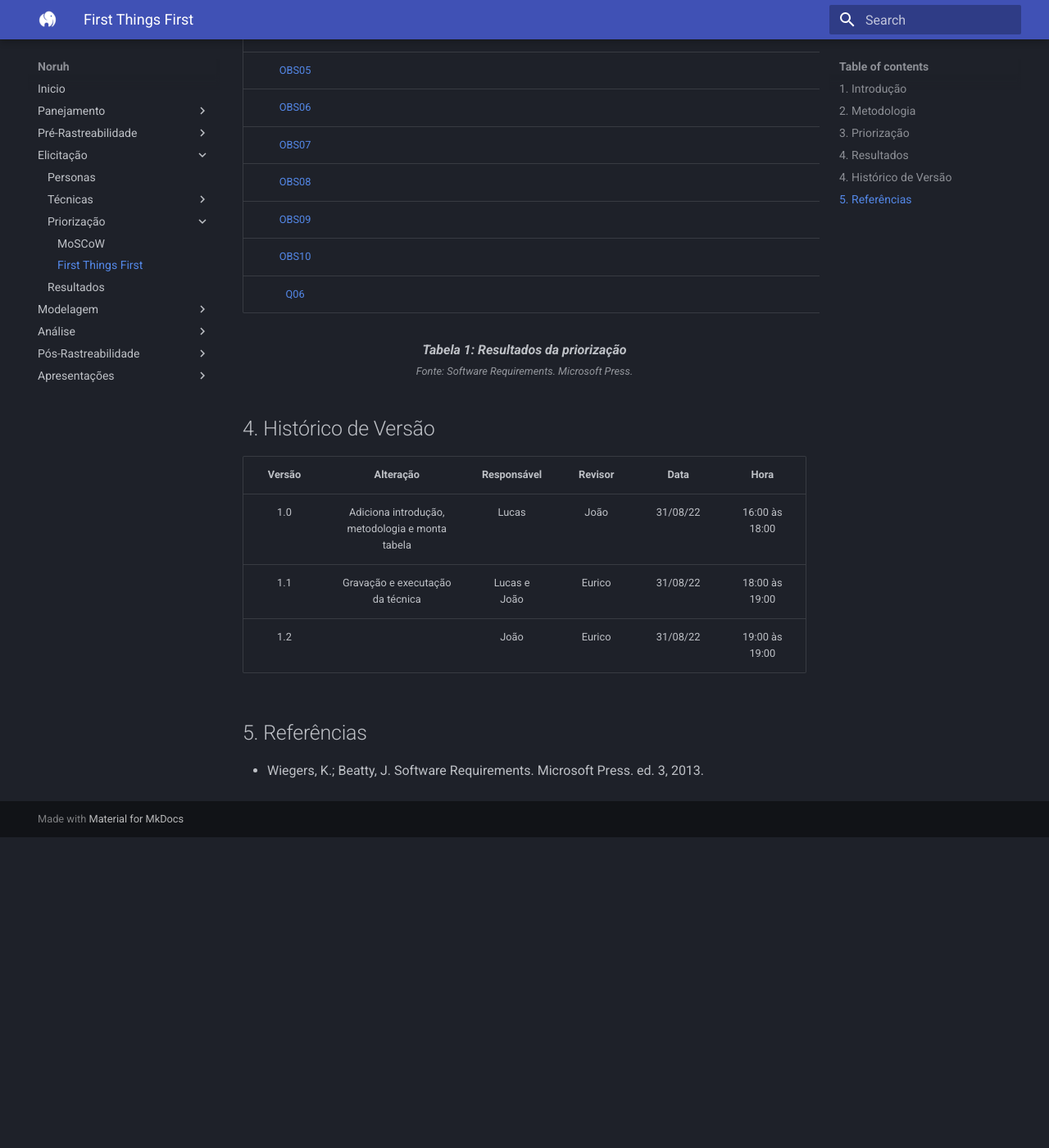
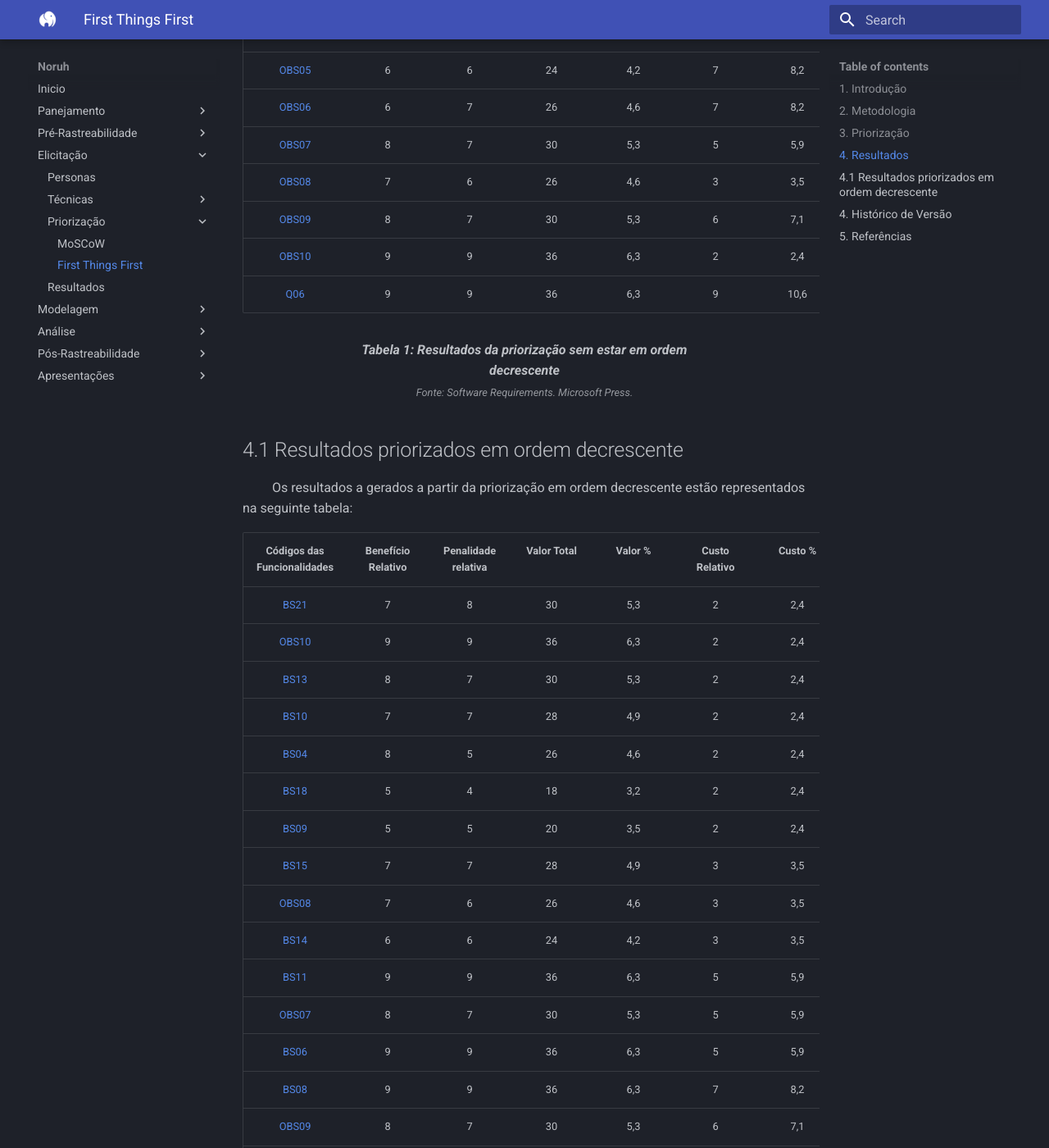
Before and after one commit to Thiab394/2022.1-Noruh, an MkDocs documentation site: the page built from docs/elicitacao/priorizacao/firstThingsFirst.md, in a window 1280 px wide and 1400 px high, scrolled down 2179 px. Shown: the whole window at 82% size. Built offline with MkDocs 1.6.1 and Material for MkDocs 9.7.7, drawn with Linux system fonts in a browser that asks for light colours; before the commit the page ends 3200 px from its top, so only the background shows below that; some of the changed text lies outside the part shown.

Commit message:
Adicionando tabela de priorizacao firstthingsfirst

```diff
--- a/docs/elicitacao/priorizacao/firstThingsFirst.md
+++ b/docs/elicitacao/priorizacao/firstThingsFirst.md
@@ -37,29 +37,60 @@
 
 | Códigos das Funcionalidades | Benefício Relativo | Penalidade relativa | Valor Total | Valor % | Custo Relativo | Custo % | Risco Relativo | Risco % | Prioridade |
 | :-------------------------: | :----------------: | :-----------------: | :---------: | :-----: | :------------: | :-----: | :------------: | :-----: | :--------: |
-| [BS04](../tecnicas/brainstorm/#4-resultados)  |      |     |      |   |               |    |               |   |      |
-| [BS06](../tecnicas/brainstorm/#4-resultados)  |      |     |      |   |               |    |               |   |      |
-| [BS08](../tecnicas/brainstorm/#4-resultados)  |      |     |      |   |               |    |               |   |      |
-| [BS09](../tecnicas/brainstorm/#4-resultados)  |      |     |      |   |               |    |               |   |      |
-| [BS10](../tecnicas/brainstorm/#4-resultados)  |      |     |      |   |               |    |               |   |      |
-| [BS11](../tecnicas/brainstorm/#4-resultados) |      |     |      |   |               |    |               |   |      |
-| [BS13](../tecnicas/brainstorm/#4-resultados) |      |     |      |   |               |    |               |   |      |
-| [BS14](../tecnicas/brainstorm/#4-resultados) |      |     |      |   |               |    |               |   |      |
-| [BS15](../tecnicas/brainstorm/#4-resultados) |      |     |      |   |               |    |               |   |      |
-| [BS16](../tecnicas/brainstorm/#4-resultados) |      |     |      |   |               |    |               |   |      |
-| [BS18](../tecnicas/brainstorm/#4-resultados) |      |     |      |   |               |    |               |   |      |
-| [BS21](../tecnicas/brainstorm/#4-resultados) |      |     |      |   |               |    |               |   |      |
-| [OBS02](../tecnicas/observacao/#4-resultados) |      |     |      |   |               |    |               |   |      |
-| [OBS05](../tecnicas/observacao/#4-resultados) |      |     |      |   |               |    |               |   |      |
-| [OBS06](../tecnicas/observacao/#4-resultados) |      |     |      |   |               |    |               |   |      |
-| [OBS07](../tecnicas/observacao/#4-resultados) |      |     |      |   |               |    |               |   |      |
-| [OBS08](../tecnicas/observacao/#4-resultados) |      |     |      |   |               |    |               |   |      |
-| [OBS09](../tecnicas/observacao/#4-resultados) |      |     |      |   |               |    |               |   |      |
-| [OBS10](../tecnicas/observacao/#4-resultados) |      |     |      |   |               |    |               |   |      |
-| [Q06](../tecnicas/questionario/#4-resultado) |      |     |      |   |               |    |               |   |      |
+| [BS04](../tecnicas/brainstorm/#4-resultados)  |   8   |   5  | 26     | 4,6  |      2         |    2,4|   2            |   2,3|0,986      |
+| [BS06](../tecnicas/brainstorm/#4-resultados)  |    9  |   9  |  36    |  6,3 |      5         |    5,9|   8            |   9,1|0,422      |
+| [BS08](../tecnicas/brainstorm/#4-resultados)  |     9 |  9   |   36   |  6,3 |      7         |    8,2|   7            |   8,0|0,390      |
+| [BS09](../tecnicas/brainstorm/#4-resultados)  |     5 |  5   |    20  |  3,5 |      2         |    2,4|   2            |   2,3|0,759      |
+| [BS10](../tecnicas/brainstorm/#4-resultados)  |     7 |  7   |     28 |  4,9 |      2         |    2,4|   2            |   2,3|1,062      |
+| [BS11](../tecnicas/brainstorm/#4-resultados) |      9|   9  |     36 |  6,3 |        5       |    5,9|    4           |   4,5|0,606      |
+| [BS13](../tecnicas/brainstorm/#4-resultados) |      8|   7  |     30 |  5,3 |        2       |    2,4|    2           |   2,3|1,138      |
+| [BS14](../tecnicas/brainstorm/#4-resultados) |      6|   6  |     24 |  4,2 |        3       |    3,5|    3           |   3,4|0,607      |
+| [BS15](../tecnicas/brainstorm/#4-resultados) |      7|   7  |     28 |  4,9 |       3        |    3,5|    3           |   3,4|0,708      |
+| [BS16](../tecnicas/brainstorm/#4-resultados) |      6|   6  |     24 |  4,2 |       6        |    7,1|    4           |   4,5|0,363      |
+| [BS18](../tecnicas/brainstorm/#4-resultados) |      5|   4  |     18 |  3,2 |       2        |   2,4 |    1           |   1,1|0,905      |
+| [BS21](../tecnicas/brainstorm/#4-resultados) |      7|   8  |     30 |  5,3 |       2        |   2,4 |    1           |   1,1|1,508      |
+| [OBS02](../tecnicas/observacao/#4-resultados) |      7|  6   |    26  |  4,6 |      5         |   5,9 |   8            |   9,1|0,305      |
+| [OBS05](../tecnicas/observacao/#4-resultados) |      6|  6   |     24 |  4,2 |      7         |   8,2 |   8            |  9,1 |0,243      |
+| [OBS06](../tecnicas/observacao/#4-resultados) |      6| 7   |     26 |  4,6 |       7        |   8,2 |    8           |  9,1 |0,263      |
+| [OBS07](../tecnicas/observacao/#4-resultados) |      8| 7   |     30 |  5,3 |       5        |   5,9 |    5           |  5,7 |0,455      |
+| [OBS08](../tecnicas/observacao/#4-resultados) |      7| 6   |     26 |  4,6 |       3        |   3,5 |    3           |  3,4 |0,657      |
+| [OBS09](../tecnicas/observacao/#4-resultados) |      8| 7   |     30 |  5,3 |       6        |   7,1 |    6           |  6,8 |0,379      |
+| [OBS10](../tecnicas/observacao/#4-resultados) |      9| 9   |     36 |  6,3 |       2        |  2,4  |    2           | 2,3  |1,365      |
+| [Q06](../tecnicas/questionario/#4-resultado) |      9|   9  |     36 |  6,3 |       9        | 10,6   |   9            |10,2   |0,303      |
 
 <figcaption align='center'>
-    <b>Tabela 1: Resultados da priorização</b>
+    <b>Tabela 1: Resultados da priorização sem estar em ordem decrescente</b>
+    <br><small>Fonte: Software Requirements. Microsoft Press.</small>
+</figcaption>
+
+## 4.1 Resultados priorizados em ordem decrescente
+&emsp;&emsp; Os resultados a gerados a partir da priorização em ordem decrescente estão representados na seguinte tabela:
+
+| Códigos das Funcionalidades | Benefício Relativo | Penalidade relativa | Valor Total | Valor % | Custo Relativo | Custo % | Risco Relativo | Risco % | Prioridade |
+| :-------------------------: | :----------------: | :-----------------: | :---------: | :-----: | :------------: | :-----: | :------------: | :-----: | :--------: |
+| [BS21](../tecnicas/brainstorm/#4-resultados) |      7|   8  |     30 |  5,3 |       2        |   2,4 |    1           |   1,1|1,508      |
+| [OBS10](../tecnicas/observacao/#4-resultados) |      9| 9   |     36 |  6,3 |       2        |  2,4  |    2           | 2,3  |1,365      |
+| [BS13](../tecnicas/brainstorm/#4-resultados) |      8|   7  |     30 |  5,3 |        2       |    2,4|    2           |   2,3|1,138      |
+| [BS10](../tecnicas/brainstorm/#4-resultados)  |     7 |  7   |     28 |  4,9 |      2         |    2,4|   2            |   2,3|1,062      |
+| [BS04](../tecnicas/brainstorm/#4-resultados)  |   8   |   5  | 26     | 4,6  |      2         |    2,4|   2            |   2,3|0,986      |
+| [BS18](../tecnicas/brainstorm/#4-resultados) |      5|   4  |     18 |  3,2 |       2        |   2,4 |    1           |   1,1|0,905      |
+| [BS09](../tecnicas/brainstorm/#4-resultados)  |     5 |  5   |    20  |  3,5 |      2         |    2,4|   2            |   2,3|0,759      |
+| [BS15](../tecnicas/brainstorm/#4-resultados) |      7|   7  |     28 |  4,9 |       3        |    3,5|    3           |   3,4|0,708      |
+| [OBS08](../tecnicas/observacao/#4-resultados) |      7| 6   |     26 |  4,6 |       3        |   3,5 |    3           |  3,4 |0,657      |
+| [BS14](../tecnicas/brainstorm/#4-resultados) |      6|   6  |     24 |  4,2 |        3       |    3,5|    3           |   3,4|0,607      |
+| [BS11](../tecnicas/brainstorm/#4-resultados) |      9|   9  |     36 |  6,3 |        5       |    5,9|    4           |   4,5|0,606      |
+| [OBS07](../tecnicas/observacao/#4-resultados) |      8| 7   |     30 |  5,3 |       5        |   5,9 |    5           |  5,7 |0,455      |
+| [BS06](../tecnicas/brainstorm/#4-resultados)  |    9  |   9  |  36    |  6,3 |      5         |    5,9|   8            |   9,1|0,422      |
+| [BS08](../tecnicas/brainstorm/#4-resultados)  |     9 |  9   |   36   |  6,3 |      7         |    8,2|   7            |   8,0|0,390      |
+| [OBS09](../tecnicas/observacao/#4-resultados) |      8| 7   |     30 |  5,3 |       6        |   7,1 |    6           |  6,8 |0,379      |
+| [BS16](../tecnicas/brainstorm/#4-resultados) |      6|   6  |     24 |  4,2 |       6        |    7,1|    4           |   4,5|0,363      |
+| [OBS02](../tecnicas/observacao/#4-resultados) |      7|  6   |    26  |  4,6 |      5         |   5,9 |   8            |   9,1|0,305      |
+| [Q06](../tecnicas/questionario/#4-resultado) |      9|   9  |     36 |  6,3 |       9        | 10,6   |   9            |10,2   |0,303      |
+| [OBS06](../tecnicas/observacao/#4-resultados) |      6| 7   |     26 |  4,6 |       7        |   8,2 |    8           |  9,1 |0,263      |
+| [OBS05](../tecnicas/observacao/#4-resultados) |      6|  6   |     24 |  4,2 |      7         |   8,2 |   8            |  9,1 |0,243      |
+
+<figcaption align='center'>
+    <b>Tabela 1: Resultados da priorização em  ordem decrescente</b>
     <br><small>Fonte: Software Requirements. Microsoft Press.</small>
 </figcaption>
 
@@ -69,7 +100,7 @@
 | :----: | :-------------------: | :---------: | :-----: | :--------: | :------------: |
 |  1.0   | Adiciona introdução, metodologia e monta tabela |    Lucas    |      João  |  31/08/22  | 16:00 às 18:00  |
 |  1.1   | Gravação e executação da técnica  |    Lucas e João    |     Eurico    |  31/08/22  | 18:00 às 19:00  |
-|  1.2   |   |   João    |     Eurico    |  31/08/22  | 19:00 às 19:00  |
+|  1.2   |      Adicionando tabelas de priorização com seus resultados   |     Eurico    |  31/08/22  | 19:00 às 20:00  |
 
 
 ## 5. Referências
```
